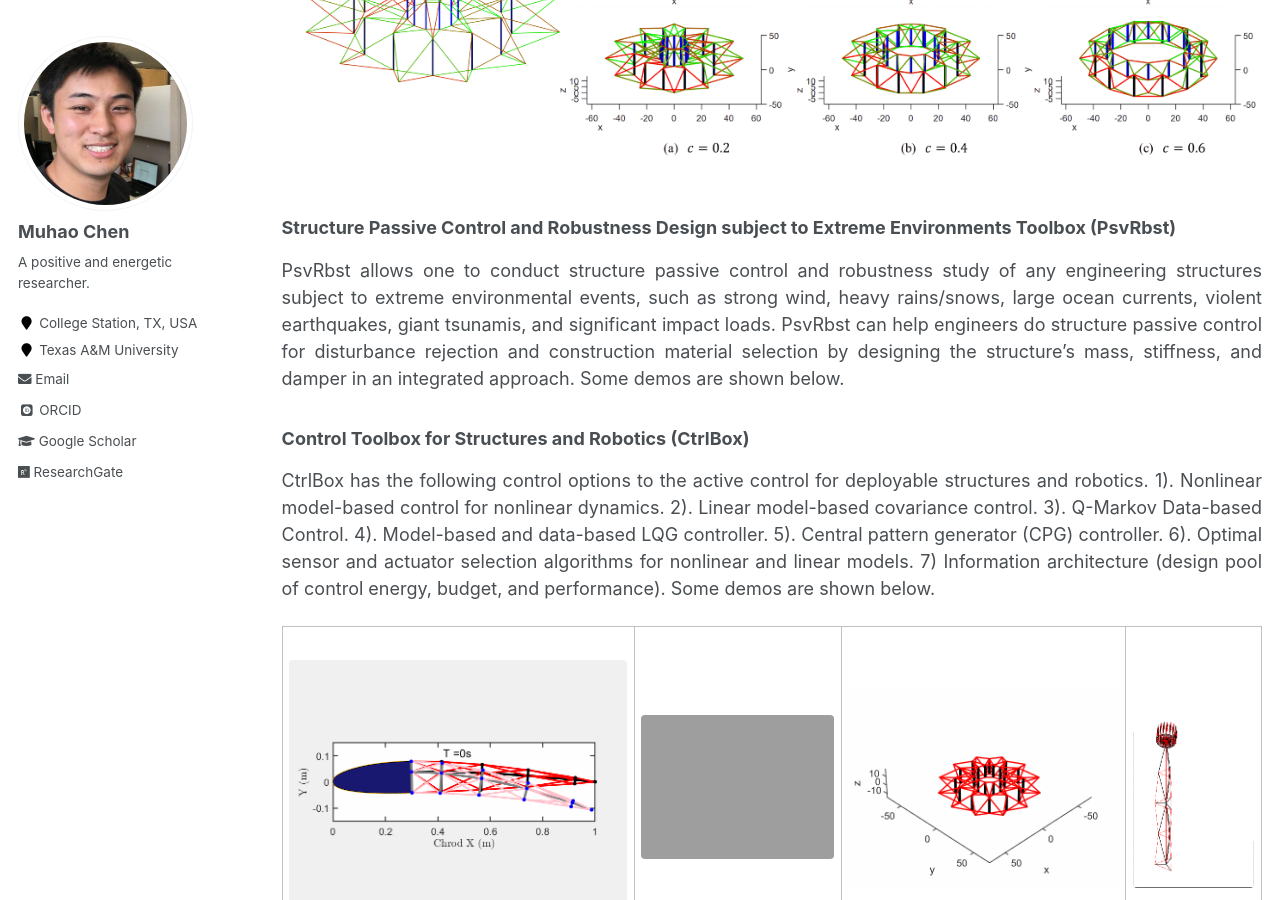
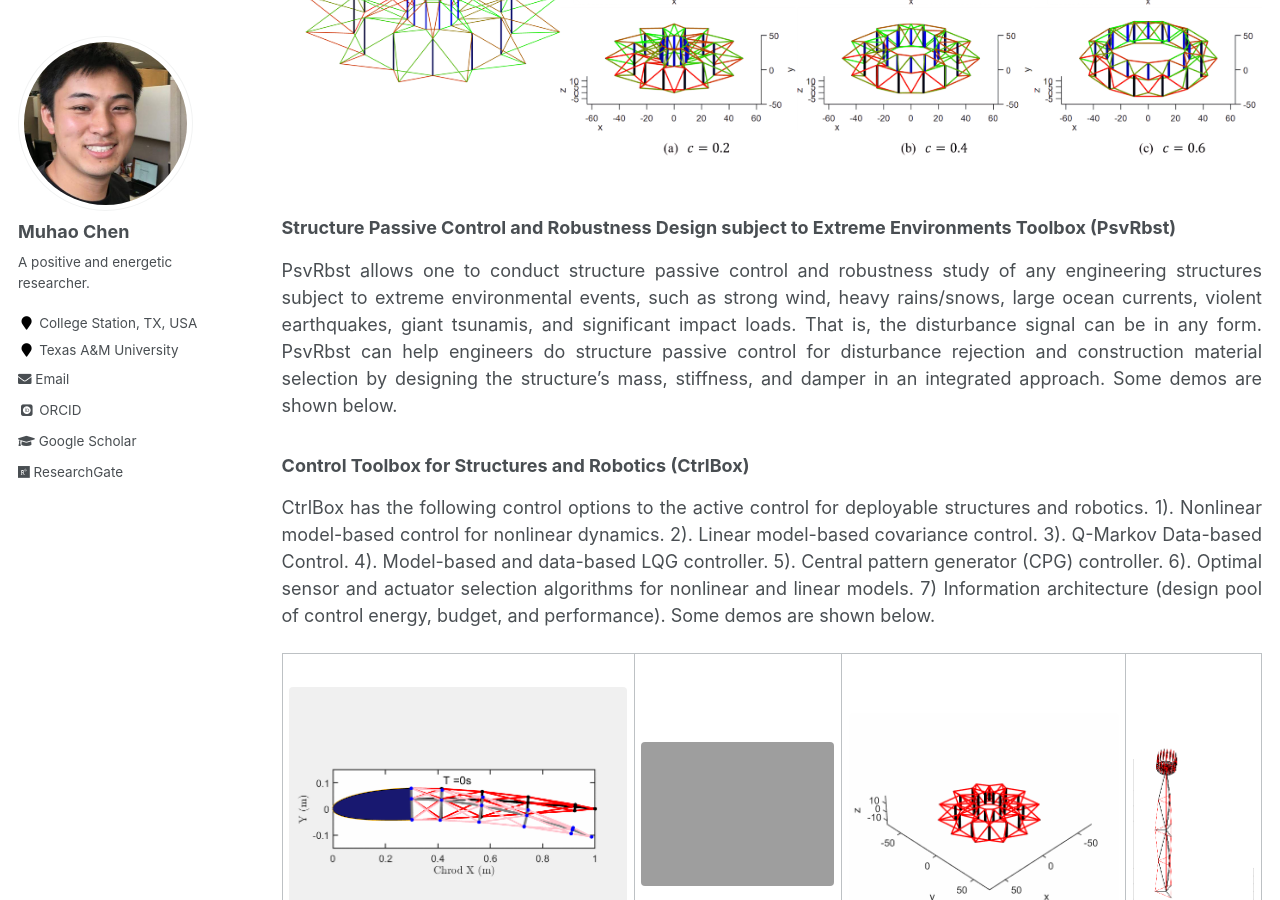
Before and after one commit to Muhao-Chen/muhao-chen.github.io, a Jekyll site: the page built from _pages/resources.md, in a window 1280 px wide and 900 px high, scrolled down 4708 px. Built offline with Jekyll 4.4.1, drawn with Linux system fonts in a browser that asks for light colours; some web fonts are replaced.

Commit message:
Update resources.md

```diff
--- a/_pages/resources.md
+++ b/_pages/resources.md
@@ -104,7 +104,7 @@ Clustered Tensegrity Structure (CTS) can significantly reduce the number of actu
 
 ### Structure Passive Control and Robustness Design subject to Extreme Environments Toolbox (PsvRbst)
 
-PsvRbst allows one to conduct structure passive control and robustness study of any engineering structures subject to extreme environmental events, such as strong wind, heavy rains/snows, large ocean currents, violent earthquakes, giant tsunamis, and significant impact loads. PsvRbst can help engineers do structure passive control for disturbance rejection and construction material selection by designing the structure's mass, stiffness, and damper in an integrated approach. Some demos are shown below.
+PsvRbst allows one to conduct structure passive control and robustness study of any engineering structures subject to extreme environmental events, such as strong wind, heavy rains/snows, large ocean currents, violent earthquakes, giant tsunamis, and significant impact loads. That is, the disturbance signal can be in any form. PsvRbst can help engineers do structure passive control for disturbance rejection and construction material selection by designing the structure's mass, stiffness, and damper in an integrated approach. Some demos are shown below.
 
 
 ### Control Toolbox for Structures and Robotics (CtrlBox)
```
